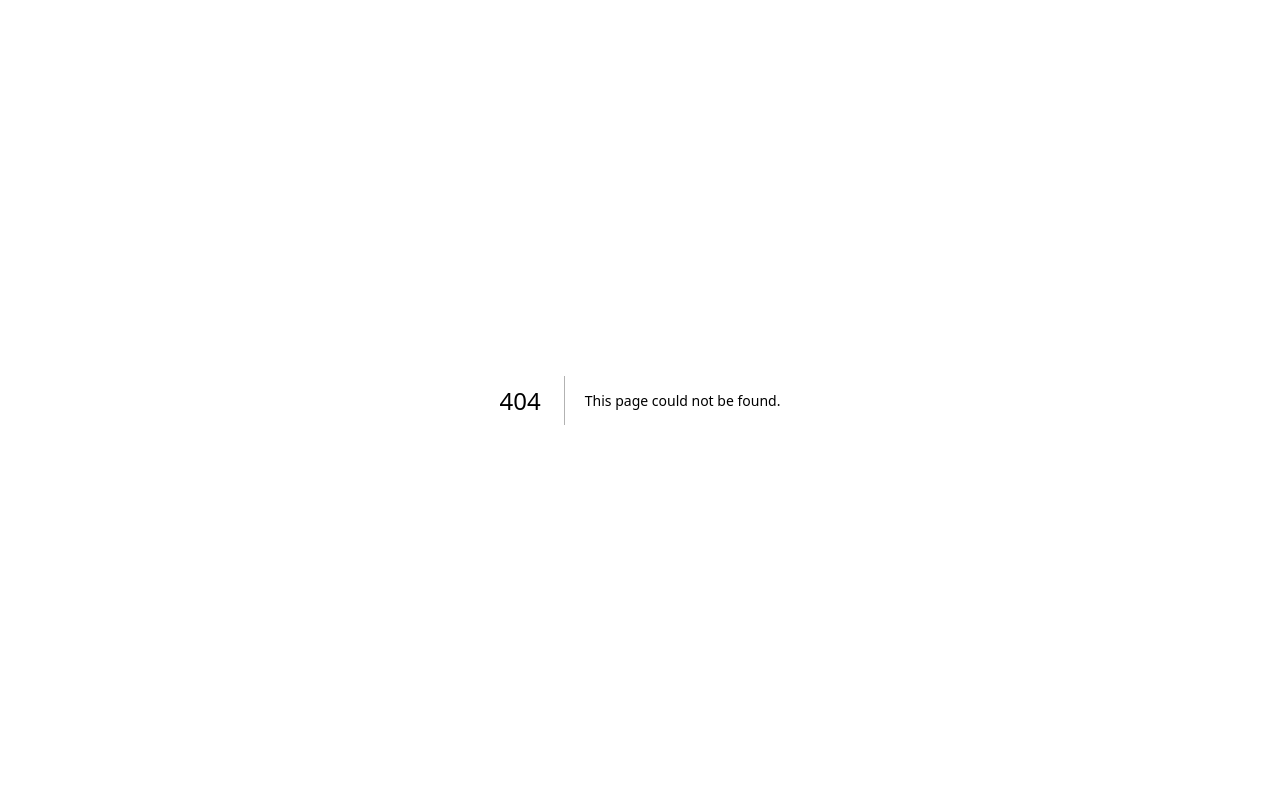
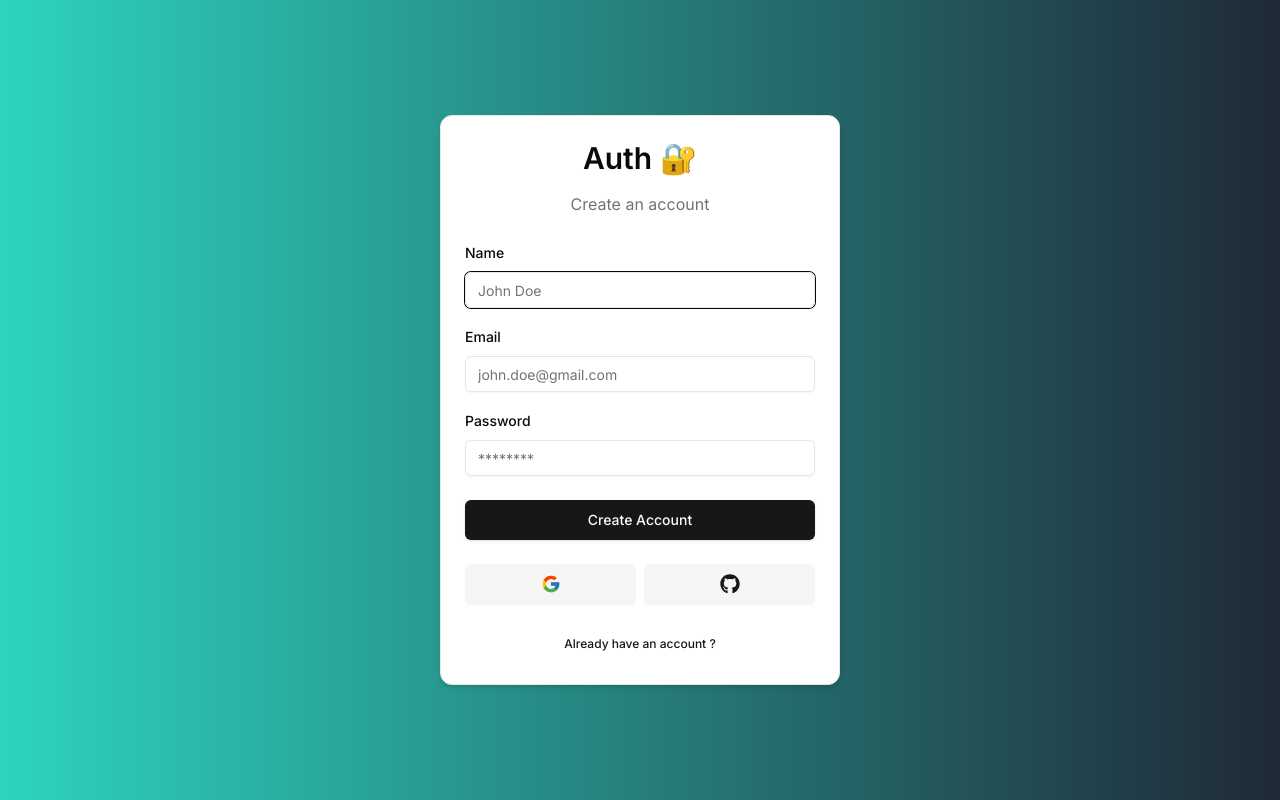
Before and after one commit to makdoom/Nextjs-Auth, a Next.js app: page /register in a window 1280 px wide. Before the commit this address had no page. Built offline with nearby package versions, Linux system fonts and the light colour scheme.

Commit message:
Add register server action

```diff
--- /dev/null
+++ b/actions/register.ts
@@ -0,0 +1,12 @@
+"use server";
+
+import { RegisterSchema, RegisterSchemaType } from "@/schemas";
+
+export const register = async (values: RegisterSchemaType) => {
+  const validatedFields = RegisterSchema.safeParse(values);
+
+  if (!validatedFields.success)
+    return { success: 0, message: "Invalid payload provided" };
+
+  return { success: 1, message: "Verification email sent to your email id" };
+};
--- /dev/null
+++ b/app/(auth)/register/page.tsx
@@ -0,0 +1,8 @@
+"use client";
+
+import RegisterForm from "@/components/auth/RegisterForm";
+
+const RegisterPage = () => {
+  return <RegisterForm />;
+};
+export default RegisterPage;
--- /dev/null
+++ b/components/auth/RegisterForm.tsx
@@ -0,0 +1,117 @@
+"use client";
+
+import CardWrapper from "@/components/wrappers/CardWrapper";
+import { useForm } from "react-hook-form";
+import { zodResolver } from "@hookform/resolvers/zod";
+import { RegisterSchema, RegisterSchemaType } from "@/schemas";
+import {
+  Form,
+  FormControl,
+  FormField,
+  FormItem,
+  FormLabel,
+  FormMessage,
+} from "../ui/form";
+import { Input } from "../ui/input";
+import { Button } from "../ui/button";
+import { useTransition } from "react";
+import { FiLoader } from "react-icons/fi";
+import { toast } from "sonner";
+import { register } from "@/actions/register";
+
+const RegisterForm = () => {
+  const [isPending, startTransition] = useTransition();
+
+  const form = useForm<RegisterSchemaType>({
+    resolver: zodResolver(RegisterSchema),
+    defaultValues: {
+      name: "",
+      email: "",
+      password: "",
+    },
+  });
+
+  const onSubmit = (values: RegisterSchemaType) => {
+    startTransition(() => {
+      (async () => {
+        const response = await register(values);
+        if (!response.success) return toast.error(response.message);
+
+        toast.success(response.message);
+      })();
+    });
+  };
+
+  return (
+    <CardWrapper
+      headerLabel="Create an account"
+      backButtonLabel="Already have an account ?"
+      backButtonHref="/login"
+      showSocial
+    >
+      <Form {...form}>
+        <form onSubmit={form.handleSubmit(onSubmit)} className="space-y-5">
+          <div className="space-y-4">
+            <FormField
+              control={form.control}
+              name="name"
+              disabled={isPending}
+              render={({ field }) => (
+                <FormItem>
+                  <FormLabel>Name</FormLabel>
+                  <FormControl>
+                    <Input
+                      {...field}
+                      placeholder="John Doe"
+                      type="text"
+                      autoFocus
+                    />
+                  </FormControl>
+                  <FormMessage />
+                </FormItem>
+              )}
+            />
+            <FormField
+              control={form.control}
+              name="email"
+              disabled={isPending}
+              render={({ field }) => (
+                <FormItem>
+                  <FormLabel>Email</FormLabel>
+                  <FormControl>
+                    <Input
+                      {...field}
+                      placeholder="john.doe@gmail.com"
+                      type="email"
+                    />
+                  </FormControl>
+                  <FormMessage />
+                </FormItem>
+              )}
+            />
+
+            <FormField
+              control={form.control}
+              disabled={isPending}
+              name="password"
+              render={({ field }) => (
+                <FormItem>
+                  <FormLabel>Password</FormLabel>
+                  <FormControl>
+                    <Input {...field} placeholder="********" type="password" />
+                  </FormControl>
+                  <FormMessage />
+                </FormItem>
+              )}
+            />
+          </div>
+          <Button className="w-full !mt-6" size="lg" disabled={isPending}>
+            {isPending && <FiLoader className="h-5 w-5 animate-spin mr-2" />}
+            Create Account
+          </Button>
+        </form>
+      </Form>
+    </CardWrapper>
+  );
+};
+export default RegisterForm;
--- a/schemas/index.ts
+++ b/schemas/index.ts
@@ -5,3 +5,12 @@ export const LoginSchema = z.object({
   password: z.string().min(1, { message: "Password is required" }),
 });
 export type LoginSchemaType = z.infer<typeof LoginSchema>;
+
+export const RegisterSchema = z.object({
+  name: z.string().min(1, { message: "Name is required" }),
+  email: z.string().email({ message: "Enter a valid email id" }),
+  password: z
+    .string()
+    .min(6, { message: "Password must be atleast 6 characters long" }),
+});
+export type RegisterSchemaType = z.infer<typeof RegisterSchema>;
```
